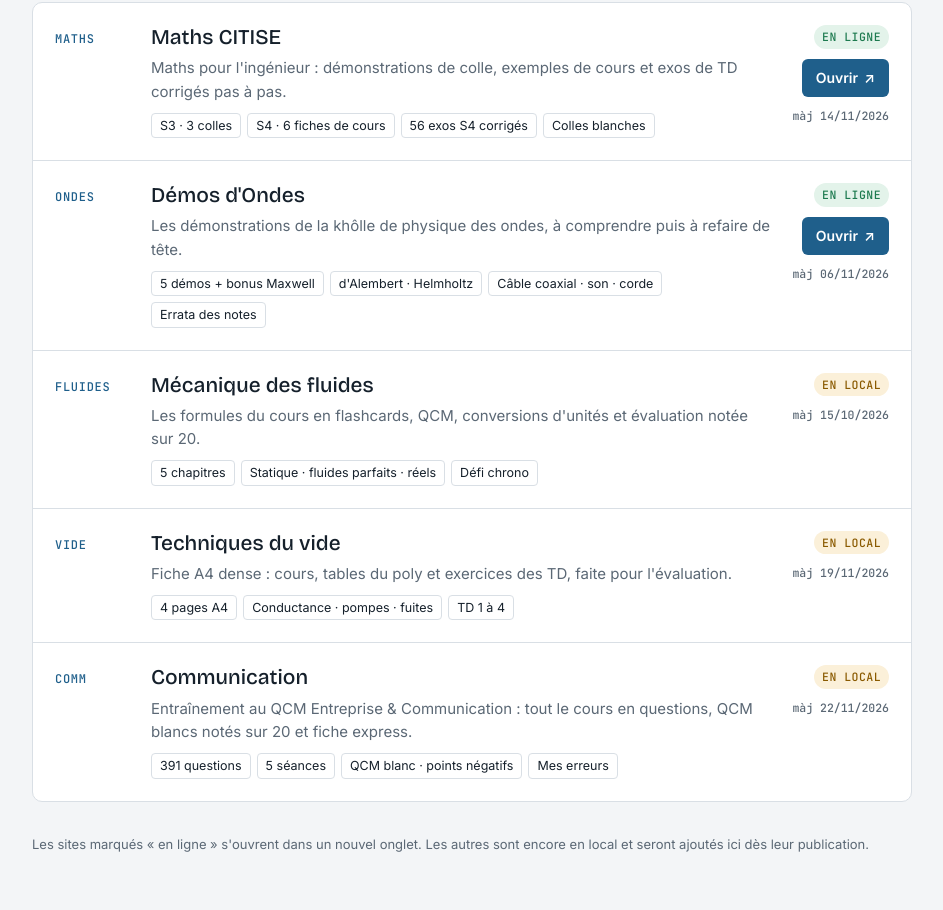
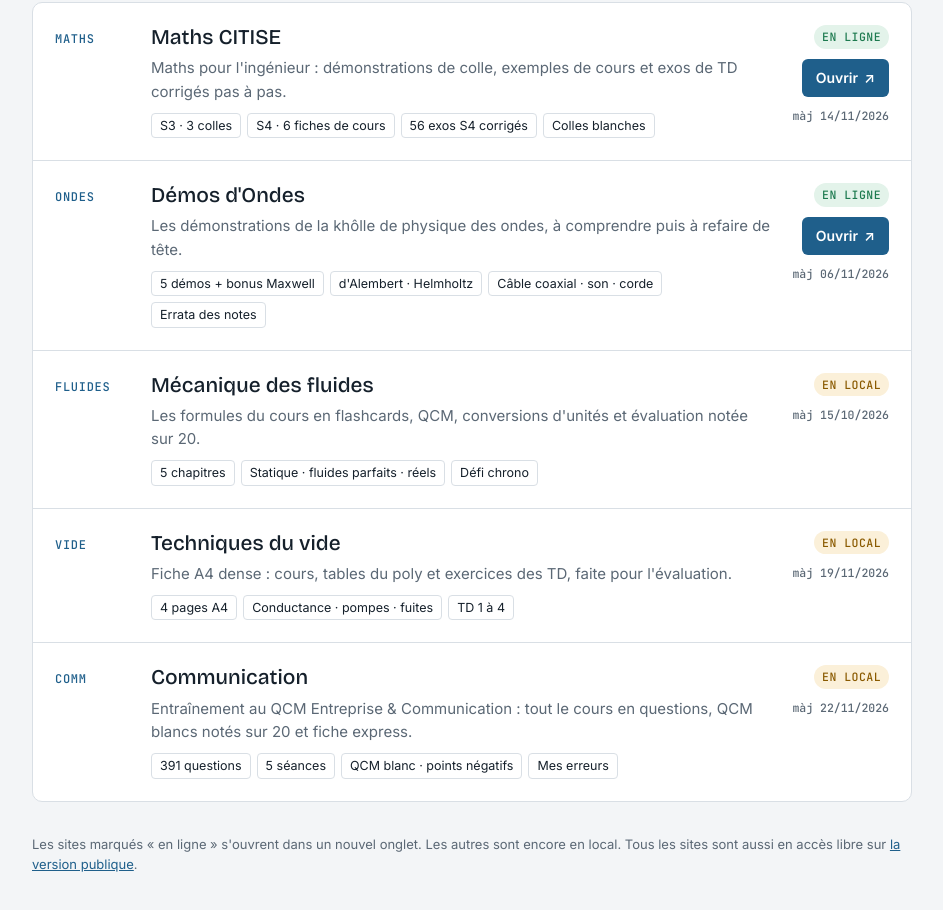
Before and after one commit to lucaspjlozano/revisions-citise, a plain HTML site: page index.html in a window 1280 px wide. Shown: the part 250-1160 px from the top of the page, without its empty margins (168-1111 px from the left). Drawn offline with nearby package versions, Linux system fonts and the light colour scheme.

Commit message:
Portail : lien vers la version publique
Co-Authored-By: Claude Opus 5.5 <noreply@anthropic.com>

```diff
--- a/index.html
+++ b/index.html
@@ -90,7 +90,7 @@ footer { font-size: 13px; color: var(--muted); }
 
   <ul class="list" id="list"></ul>
 
-  <footer id="foot">Les sites marqués « en ligne » s'ouvrent dans un nouvel onglet. Les autres sont encore en local et seront ajoutés ici dès leur publication.</footer>
+  <footer id="foot">Les sites marqués « en ligne » s'ouvrent dans un nouvel onglet. Les autres sont encore en local. Tous les sites sont aussi en accès libre sur <a href="https://lucaspjlozano.github.io/revisions-citise/" target="_blank" rel="noopener" style="color:var(--accent)">la version publique</a>.</footer>
 </div>
 
 <script>
```
